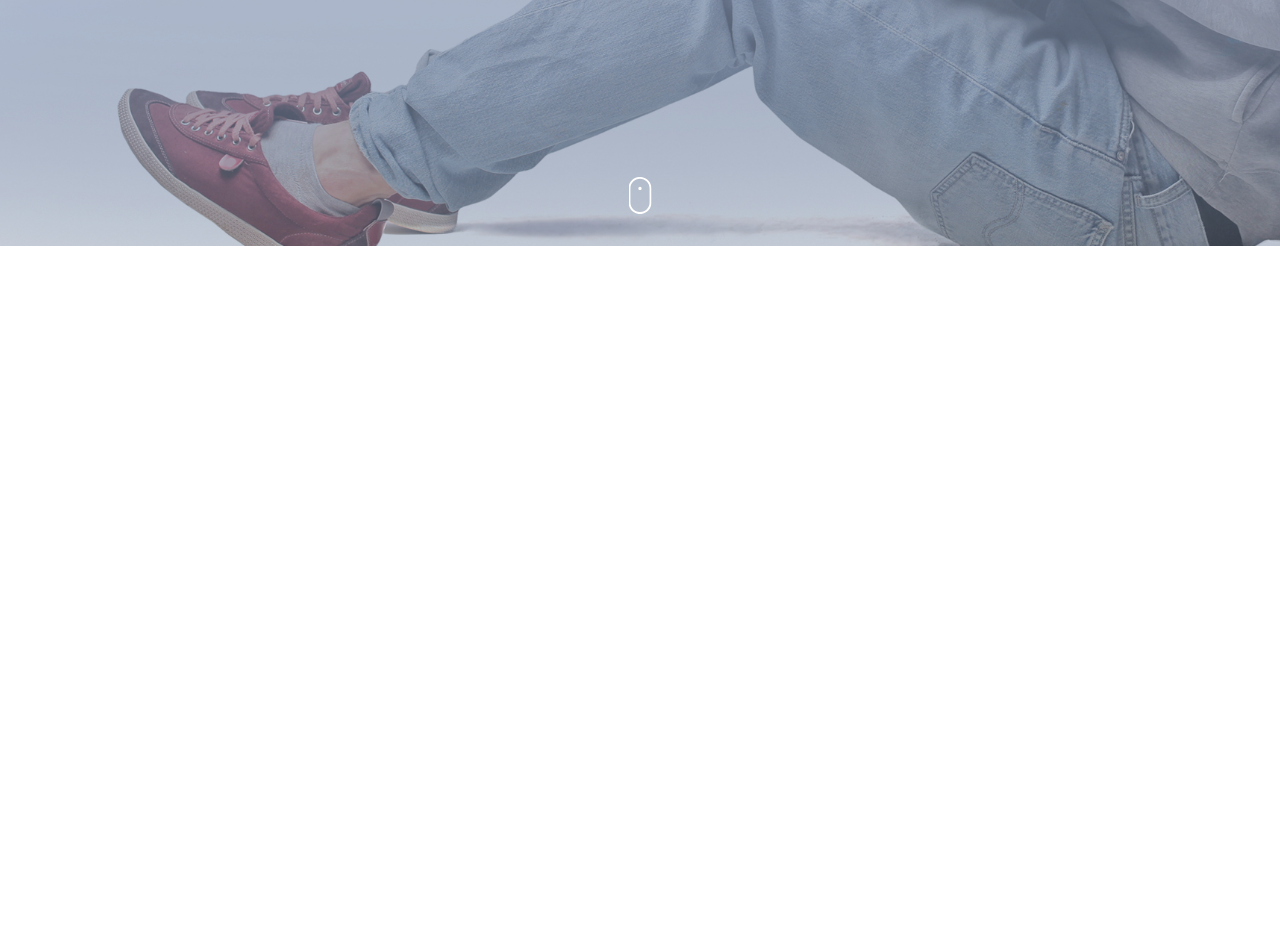
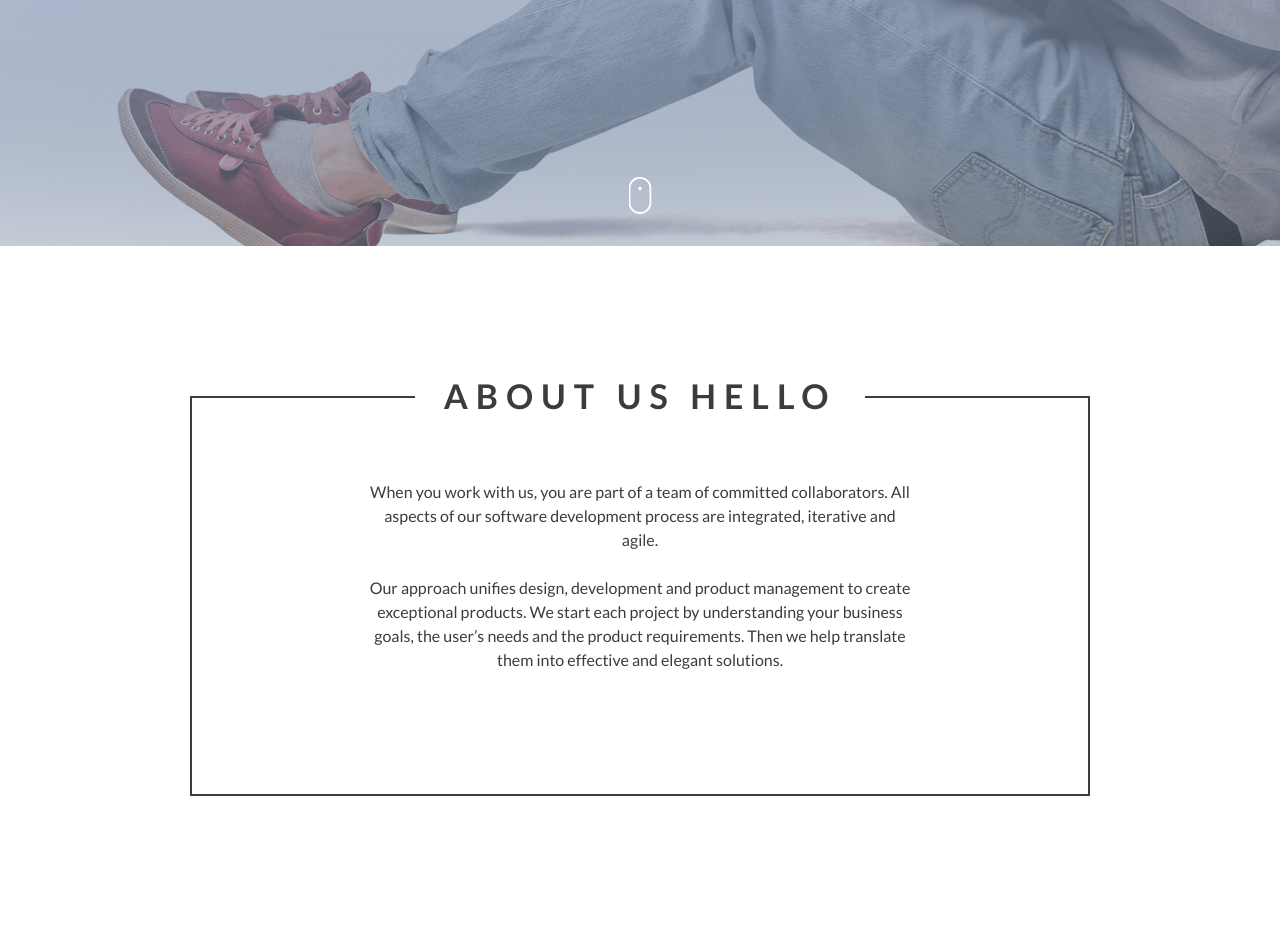
Before and after one commit to beetroot-front-end/svg, a plain HTML site: page index.html in a window 1280 px wide. Shown: the part 554-1500 px from the top of the page. Before the commit the page ends 800 px from the top, so only its background shows below. Drawn offline with Linux system fonts and the light colour scheme.

Commit message:
add section about

```diff
--- a/index.html
+++ b/index.html
@@ -24,5 +24,26 @@
             </a>
         </div>
     </section>
+
+    <section class="about-us">
+        <div class="container container--large">
+            <div class="bordered__block bordered__block--white">
+                <h2 class="bordered__block-title">
+                    ABOUT US HELLO
+                </h2>
+                <p class="bordered__block-content">
+                    When you work with us, you are part of a team of committed collaborators.
+                    All aspects of our software development process are integrated, iterative and agile.
+                    <br/> <br/>
+                    Our approach unifies design, development and
+                    product management to create exceptional products.
+                    We start each project by understanding your business goals,
+                    the user’s needs and the product requirements.
+                    Then we help translate them into effective and elegant solutions.
+
+                </p>
+            </div>
+        </div>
+    </section>
 </body>
 </html>
--- a/style/main.css
+++ b/style/main.css
@@ -21,6 +21,10 @@ body {
     max-width: 600px;
     margin: 0 auto;
     height: 100%;
+}
+.container--large {
+    max-width: 900px;
+    position: relative;
 }
 .main__banner-title {
     font-size: 54px;
@@ -49,3 +53,55 @@ body {
     transform: translateX(-50%);
     text-decoration: none;
 }
+.about-us {
+    padding: 150px 15px;
+}
+.bordered__block {
+    min-height: 400px;
+    border: 2px solid #3c3c3c;
+    border-top: none;
+    padding: 0 15px 40px;
+}
+.bordered__block--white {
+    text-align: center;
+}
+.bordered__block--white .bordered__block-title {
+    padding-left: 15px;
+    padding-right: 15px;
+    background-color: #fff;
+    display: inline-block;
+    position: relative;
+    z-index: 1;
+}
+.bordered__block-title {
+    letter-spacing: 8px;
+    font-size: 34px;
+    color: rgb(60, 60, 60);
+    font-weight: 600;
+    text-transform: uppercase;
+    text-align: center;
+    transform: translateY(-50%);
+}
+.bordered__block:before,
+.bordered__block:after {
+    content: '';
+    width: 25%;
+    height: 2px;
+    top: 0;
+    background-color: #3c3c3c;
+    position: absolute;
+}
+.bordered__block:before {
+    left: 0;
+}
+.bordered__block:after {
+    right: 0;
+}
+.bordered__block-content {
+    margin: 50px auto 0;
+    max-width: 550px;
+    text-align: center;
+    font-size: 16px;
+    color: rgb(60, 60, 60);
+    line-height: 1.5;
+}
```
